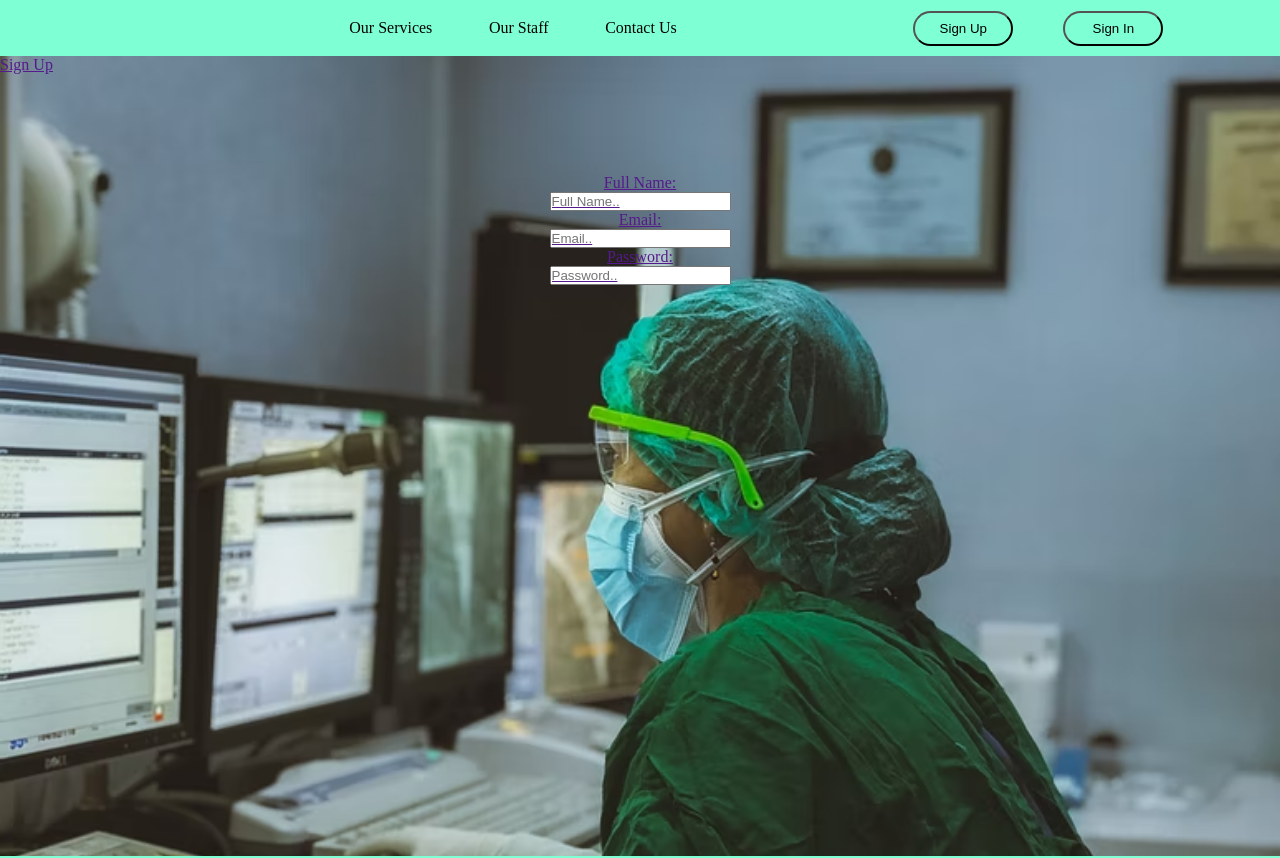
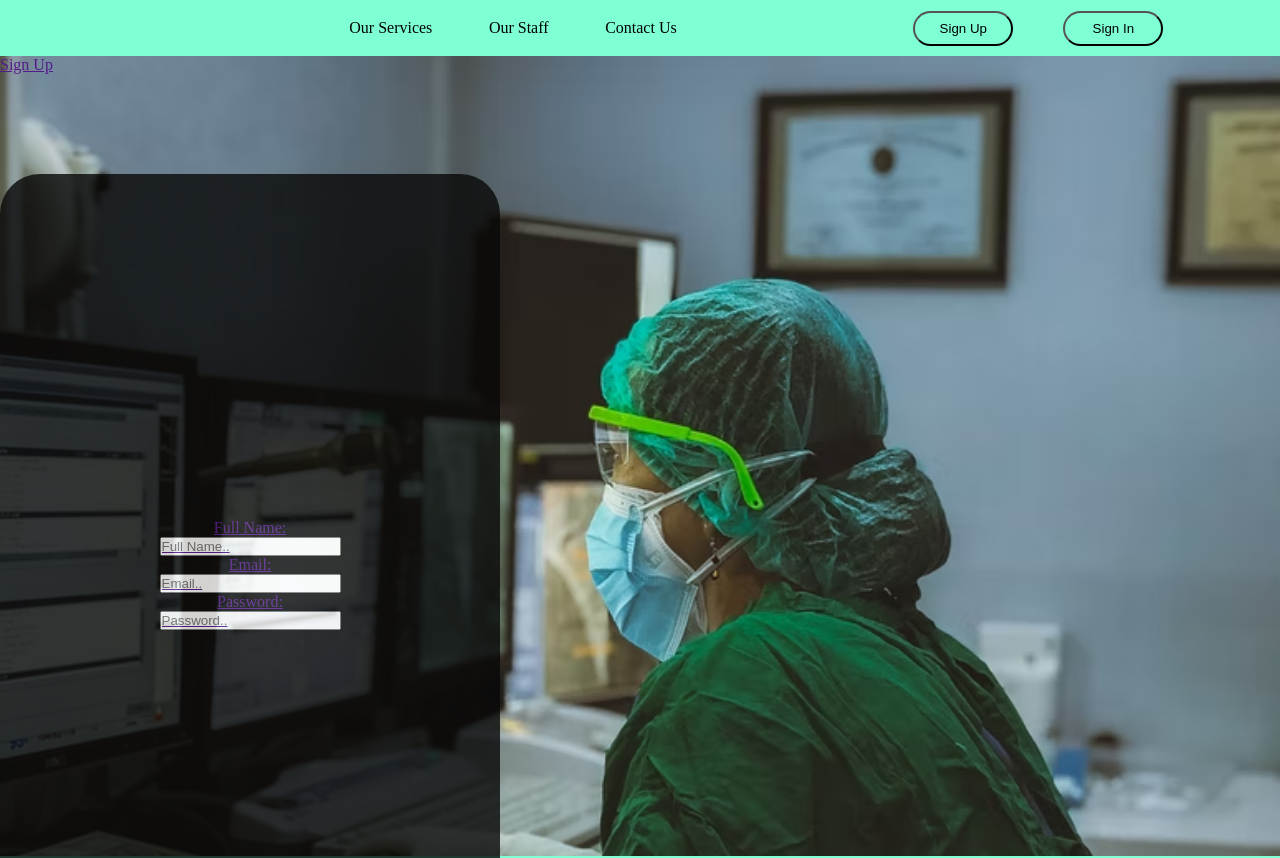
Before and after one commit to fidashn/medical-website, a React (Create React App) app: page /signUp in a window 1280 px wide. Shown: the top 858 px of the page. Built offline with nearby package versions, Linux system fonts and the light colour scheme.

Commit message:
changed style

```diff
--- a/src/App.css
+++ b/src/App.css
@@ -58,6 +58,7 @@ font-size: 64px;
 display: flex;
 justify-content: center;
 align-items: center;
+text-decoration: none;
 transform: translate(200px,460px);
 }
 
@@ -143,6 +144,11 @@ flex-direction: column;
 justify-content: center;
 align-items: center;
 margin: 100px 0 100px 0;
+width: 500px;
+height: 800px;
+background-color: rgb(8, 8, 8);
+opacity: 0.8;
+border-radius: 40px;
 }
 
 .contactUs-container {
@@ -206,4 +212,9 @@ margin: 100px 0 100px 0;
 
 .contactUs-title{
   margin: 100px 0 0 0;
+  text-decoration: none;
 }
+
+h2 {
+  text-decoration: none;
+}
--- a/src/Components/SignUp.js
+++ b/src/Components/SignUp.js
@@ -3,7 +3,7 @@ import React from 'react'
 function SignUp() {
   return (
     <div className='sign-up-bg'> Sign Up
-      <form action="" className='signUpForm'>
+    <form action="" className='signUpForm'>
     Full Name:
     <input type="text" placeholder="Full Name.."/>
     Email:
```
